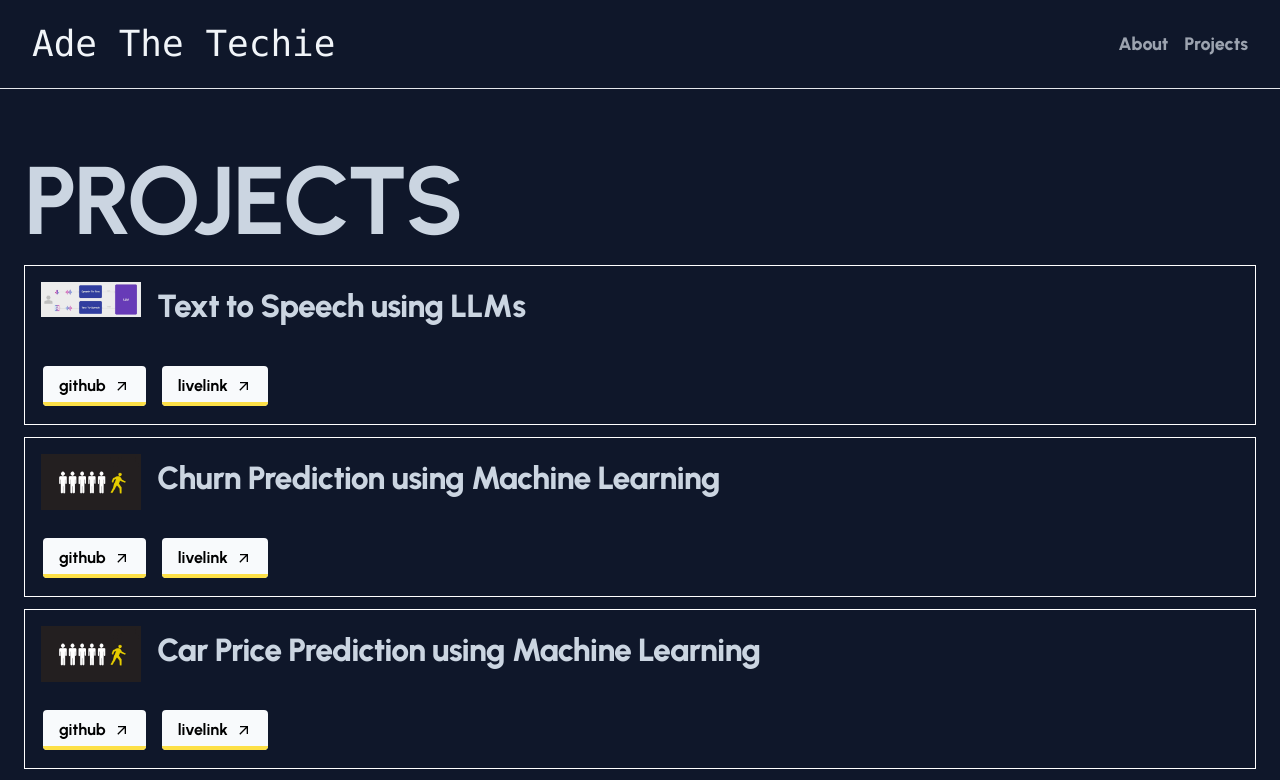
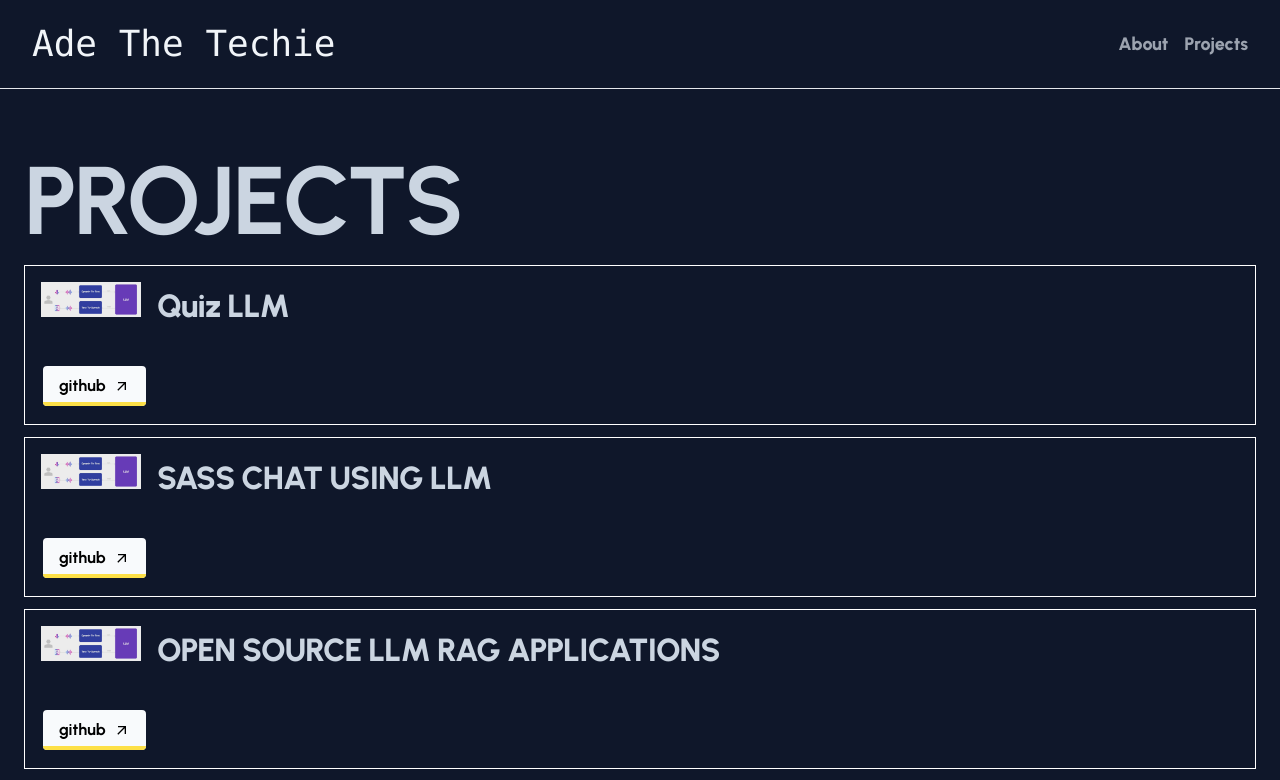
Before and after one commit to Demmynile/port3D, a Next.js app: page /projects in a window 1280 px wide. Shown: the top 780 px of the page. Built offline with nearby package versions, Linux system fonts and the light colour scheme.

Commit message:
latest update

```diff
--- a/src/app/data.ts
+++ b/src/app/data.ts
@@ -5,35 +5,53 @@ import tSpeech from "../../public/images/t-speech.jpeg"
 export const projectData: allProjectProps = [
   {
     id : 1,
-    title: "Text to Speech using LLMs",
+    title: "Quiz LLM",
     image: tSpeech,
     github:
-      "https://github.com/Demmynile/text-to-speech",
-    liveLink: "https://text-to-speech-delta-ten.vercel.app/",
+      "https://github.com/Demmynile/quiz-llm",
+    liveLink: "",
     description: "",
   },
   {
     id : 2,
-    title: "Churn Prediction using Machine Learning",
-    image: churnImage,
+    title: "SASS CHAT USING LLM",
+    image: tSpeech,
     github:
-      "https://github.com/Demmynile/Journey_to_ML_engineer/tree/main/machine-learning/churn-prediction",
+      "https://github.com/Demmynile/chatLLM",
     liveLink: "",
     description: "",
   },
   {
     id : 3,
-    title: "Car Price Prediction using Machine Learning",
-    image: churnImage,
-    github: "https://github.com/Demmynile/Car-price-prediction",
+    title: "OPEN SOURCE LLM RAG APPLICATIONS",
+    image: tSpeech,
+    github:
+      "https://github.com/Demmynile/Journey_to_ML_engineer/tree/main/llms/open-source",
     liveLink: "",
     description: "",
   },
   {
     id : 4,
+    title: "Churn Prediction using Machine Learning",
+    image: churnImage,
+    github:
+      "https://github.com/Demmynile/Journey_to_ML_engineer/blob/main/machine-learning/churn-prediction/03-churn.ipynb",
+    liveLink: "",
+    description: "",
+  },
+  {
+    id : 5,
+    title: "Car Price Prediction using Machine Learning and Deep Learning Models",
+    image: churnImage,
+    github: "https://github.com/Demmynile/Car-price-prediction/blob/main/CAR%20PRICE%20PREDICTION%20(SUMMATIVE%20ASSIGNNMENT).ipynb",
+    liveLink: "",
+    description: "",
+  },
+  {
+    id : 6,
     title: "Credit Score Rating Algorithms",
     image: churnImage,
-    github: "https://github.com/Demmynile/Journey_to_ML_engineer/tree/main/machine-learning/credit-risk-scoring",
+    github: "https://github.com/Demmynile/Journey_to_ML_engineer/blob/main/machine-learning/credit-risk-scoring/Credit-scoring-risk.ipynb",
     liveLink: "",
     description: "",
   },
--- a/src/app/projects/page.tsx
+++ b/src/app/projects/page.tsx
@@ -34,7 +34,7 @@ function Projects() {
                 </div>
                 <div className="flex items-center justify-center space-x-3">
                   <a href = {data.github} target="_blank" rel="noopener noreferrer"><Button label="github" /></a>
-                  <a href = {data.liveLink} target="_blank" rel="noopener noreferrer"><Button label="livelink" /></a>
+                  {data.liveLink != "" && <a href = {data.liveLink} target="_blank" rel="noopener noreferrer"><Button label="livelink" /></a>}
                   {/* <Button label="livelink" />
                   <Button label="description" /> */}
                 </div>
```
